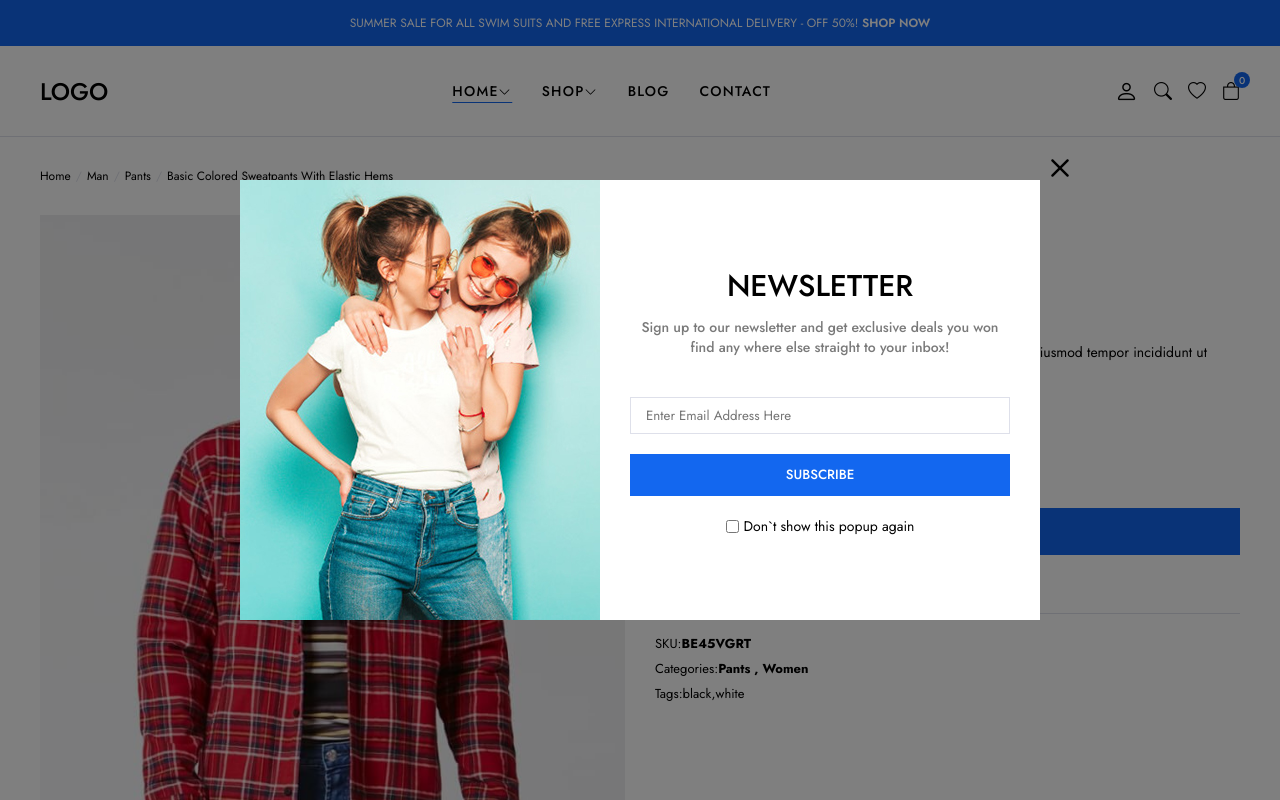
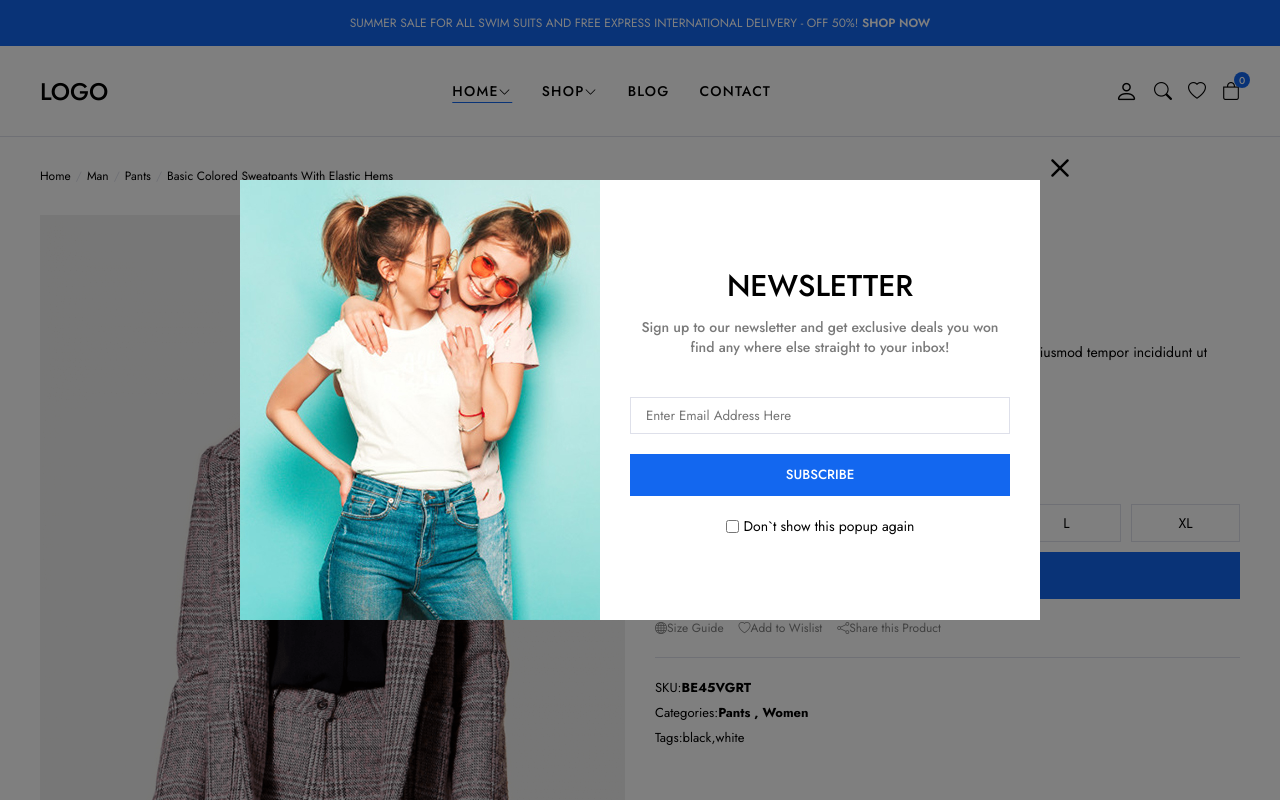
Before and after one commit to ufukkurekci/e-commerce, a React (Vite) app in the folder frontend/: page / in a window 1280 px wide. Shown: the top 800 px of the page. Built offline with nearby package versions, Linux system fonts and the light colour scheme.

Commit message:
product galley ended

```diff
--- a/frontend/src/components/product/Product.jsx
+++ b/frontend/src/components/product/Product.jsx
@@ -2,10 +2,10 @@ import { useState } from "react";
 import "./Product.css";
 import ProductItem from "./ProductItem";
 import PropTypes from "prop-types";
-import ProductsData from "../../data.json";
+import productsData from "../../data.json";
 import Slider from "react-slick";
 const Product = () => {
-  const [products] = useState(ProductsData);
+  const [products] = useState(productsData);
 
   const NextBtn = ({ onClick }) => {
     return (
--- a/frontend/src/components/productDetails/productGallery/ProductGallery.jsx
+++ b/frontend/src/components/productDetails/productGallery/ProductGallery.jsx
@@ -1,37 +1,34 @@
+import { useState } from "react";
 import "./ProductGallery.css";
+import productsData from "../../../data.json";
 
 const ProductGallery = () => {
+  const [activeImage, setActiveImage] = useState(productsData[0].img.thumbs[0]);
+
+  console.log(productsData[0].img.thumbs[0]);
   return (
     <div className="product-gallery">
       <div className="single-image-wrapper">
-        <img src="img/products/product2/1.png" id="single-image" alt="" />
+        <img src={activeImage} id="single-image" alt="" />
       </div>
       <div className="product-thumb">
         <div className="glide__track" data-glide-el="track">
           <ol className="gallery-thumbs glide__slides">
-            <li className="glide__slide glide__slide--active">
-              <img
-                src="img/products/product1/1.png"
-                alt=""
-                className="img-fluid active"
-              />
-            </li>
-
-            <li className="glide__slide">
-              <img
-                src="img/products/product1/2.png"
-                alt=""
-                className="img-fluid"
-              />
-            </li>
-
-            <li className="glide__slide">
-              <img
-                src="img/products/product1/3.png"
-                alt=""
-                className="img-fluid"
-              />
-            </li>
+            {productsData[0].img.thumbs.map((item, index) => (
+              <li
+                onClick={() => setActiveImage(item)}
+                className="glide__slide"
+                key={index}
+              >
+                <img
+                  className={`img-fluid ${
+                    item === activeImage ? "active" : ""
+                  }`}
+                  src={item}
+                  alt=""
+                />
+              </li>
+            ))}
           </ol>
         </div>
         <div className="glide__arrows" data-glide-el="controls">
--- a/frontend/src/components/productDetails/productInfo/ProductInfo.jsx
+++ b/frontend/src/components/productDetails/productInfo/ProductInfo.jsx
@@ -3,24 +3,16 @@ import "./ProductInfo.css";
 const ProductInfo = () => {
   return (
     <div className="product-info">
-      <h1 className="product-title">Ridley High Waist</h1>
+    <h1 className="product-title">
+        Ridley High Waist
+    </h1>
     <div className="product-review">
         <ul className="product-star">
-          <li>
-            <i className="bi bi-star-fill"></i>
-          </li>
-          <li>
-            <i className="bi bi-star-fill"></i>
-          </li>
-          <li>
-            <i className="bi bi-star-fill"></i>
-          </li>
-          <li>
-            <i className="bi bi-star-fill"></i>
-          </li>
-          <li>
-            <i className="bi bi-star-half"></i>
-          </li>
+            <li><i className="bi bi-star-fill"></i></li>
+            <li><i className="bi bi-star-fill"></i></li>
+            <li><i className="bi bi-star-fill"></i></li>
+            <li><i className="bi bi-star-fill"></i></li>
+            <li><i className="bi bi-star-half"></i></li>
         </ul>
         <span>2 reviews</span>
     </div>
@@ -29,8 +21,8 @@ const ProductInfo = () => {
         <strong className="new-price">$100</strong>
     </div>
     <p className="product-description">
-        Lorem ipsum dolor sit amet, consectetur adipiscing elit, sed do eiusmod
-        tempor incididunt ut labore et dolore magna aliqua.
+        Lorem ipsum dolor sit amet, consectetur adipiscing elit, sed do eiusmod tempor
+        incididunt ut labore et dolore magna aliqua.
     </p>
     <form className="variations-form">
         <div className="variations">
@@ -41,31 +33,31 @@ const ProductInfo = () => {
                 <div className="colors-wrapper">
                     <div className="color-wrapper">
                         <label className="blue-color">
-                  <input type="radio" name="product-color" />
+                            <input type="radio" name="product-color"/>
                         </label>
                     </div>
                     <div className="color-wrapper">
                         <label className="red-color">
-                  <input type="radio" name="product-color" />
+                            <input type="radio" name="product-color"/>
                         </label>
                     </div>
                     <div className="color-wrapper active">
                         <label className="green-color">
-                  <input type="radio" name="product-color" />
+                            <input type="radio" name="product-color"/>
                         </label>
                     </div>
                     <div className="color-wrapper">
                         <label className="purple-color">
-                  <input type="radio" name="product-color" />
+                            <input type="radio" name="product-color"/>
                         </label>
                     </div>
                 </div>
             </div>
-          <div className="defaultValues">
-            <div className="defaultValues-label">
+            <div className="values">
+                <div className="values-label">
                     <span>Size</span>
                 </div>
-            <div className="defaultValues-list">
+                <div className="values-list">
                     <span className="active">XS</span>
                     <span>S</span>
                     <span>M</span>
@@ -74,14 +66,9 @@ const ProductInfo = () => {
                 </div>
             </div>
             <div className="cart-button">
-            <input type="number" defaultValue="1" min="1" id="quantity" />
-            <button
-              className="btn btn-lg btn-primary"
-              id="add-to-cart"
-              type="button"
-            >
-              Add to cart
-            </button>
+                <input type="number" defaultValue="1" min="1" id="quantity"/>
+                <button className="btn btn-lg btn-primary" id="add-to-cart" type="button">Add to
+                    cart</button>
             </div>
             <div className="product-extra-buttons">
                 <a href="#">
@@ -111,7 +98,9 @@ const ProductInfo = () => {
         </div>
         <div className="product-tags">
             <span>Tags:</span>
-          <a href="#">black</a>,<a href="#">white</a>
+            <a href="#">black</a>
+            ,
+            <a href="#">white</a>
         </div>
     </div>
 </div>
```
Lines whose indentation alone changed are shown as unchanged.
